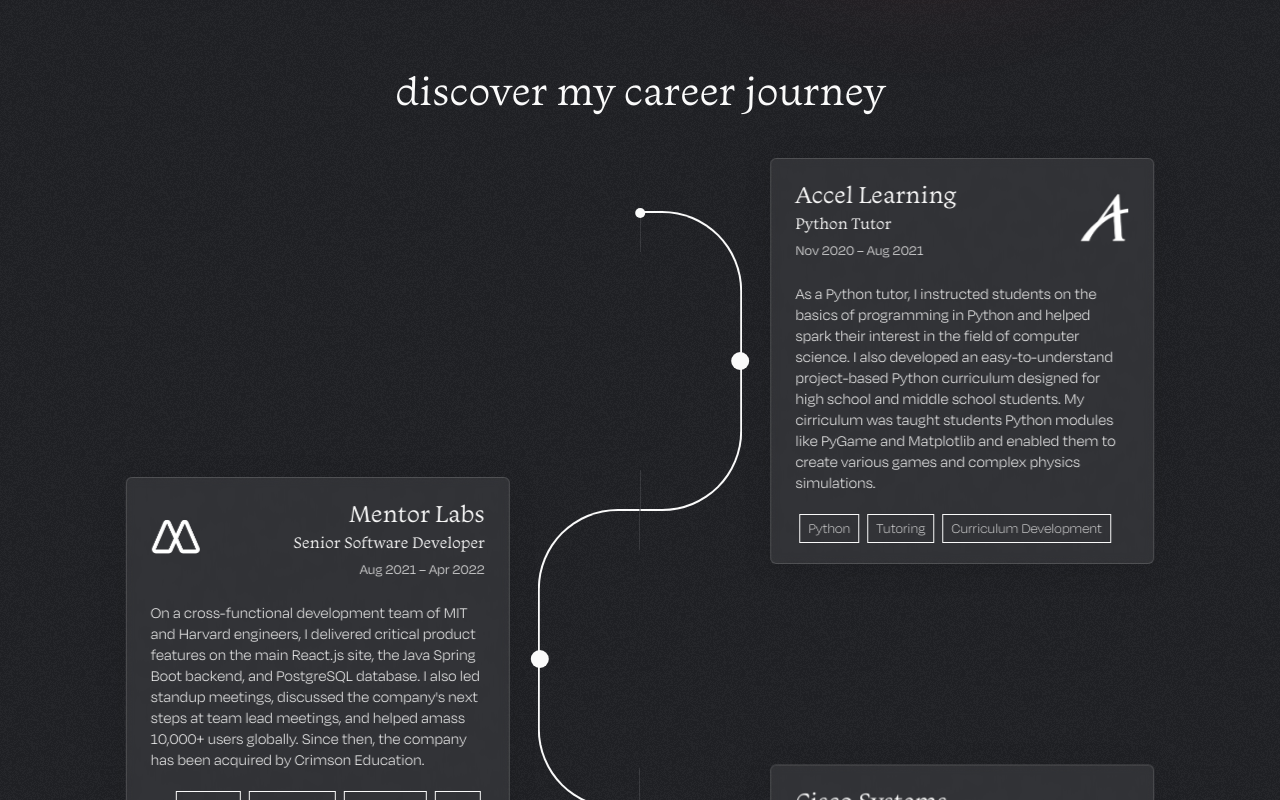
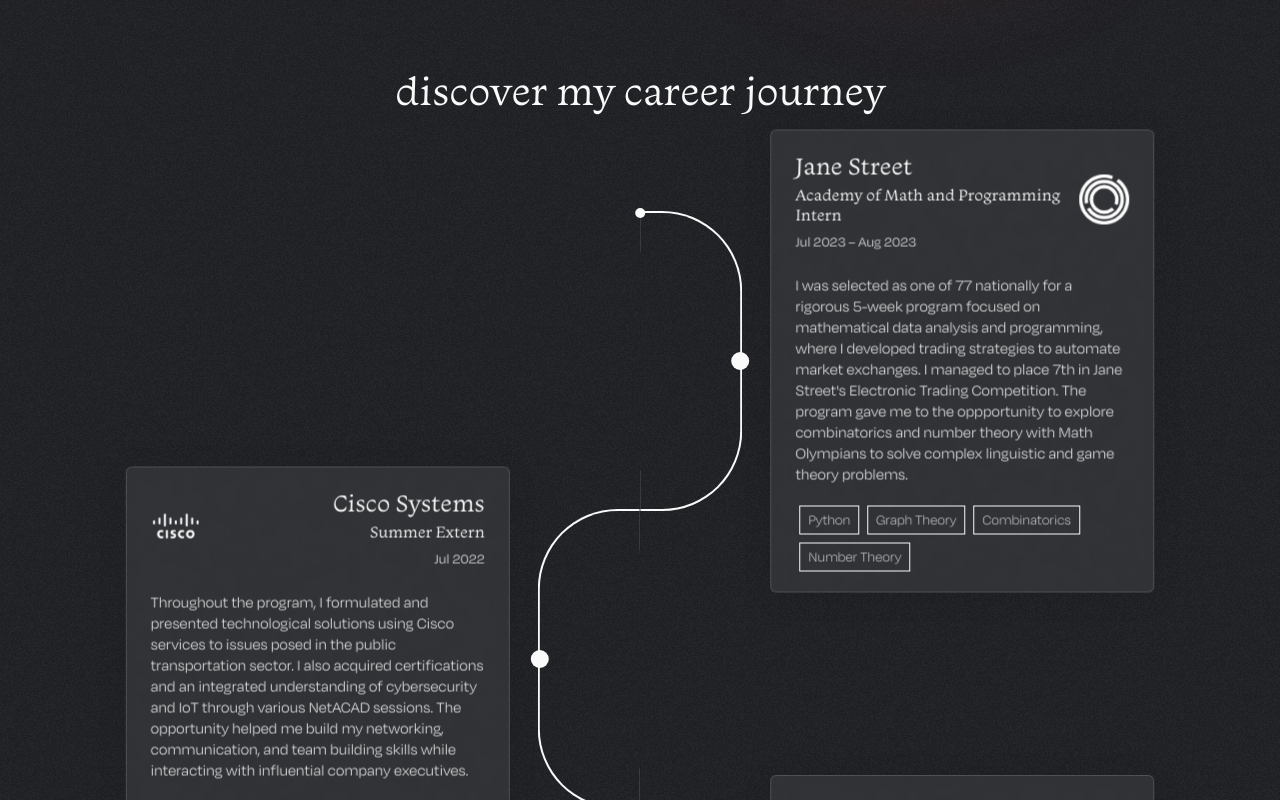
Before and after one commit to krushaybhavsar/portfolio, a React (Create React App) app: page / in a window 1280 px wide. Shown: the part 840-1640 px from the top of the page. Built offline with nearby package versions, Linux system fonts and the light colour scheme.

Commit message:
Updated Resume

```diff
--- a/src/screens/LandingScreen/sections/ExperienceSection/ExperienceSection.tsx
+++ b/src/screens/LandingScreen/sections/ExperienceSection/ExperienceSection.tsx
@@ -12,9 +12,11 @@
     <div className="experience-section noise" id={props.sectionID}>
       <h1 className="experience-section-title">discover my career journey</h1>
       <Timeline>
-        {ExperienceSectionData.map((experience, index) => (
-          <TimelineSegment key={index} index={index} data={experience} />
-        ))}
+        {ExperienceSectionData.slice(0)
+          .reverse()
+          .map((experience, index) => (
+            <TimelineSegment key={index} index={index} data={experience} />
+          ))}
       </Timeline>
     </div>
   );
```
Also changed, not shown: 1 other file (tests, documents, lock files or other folders).
